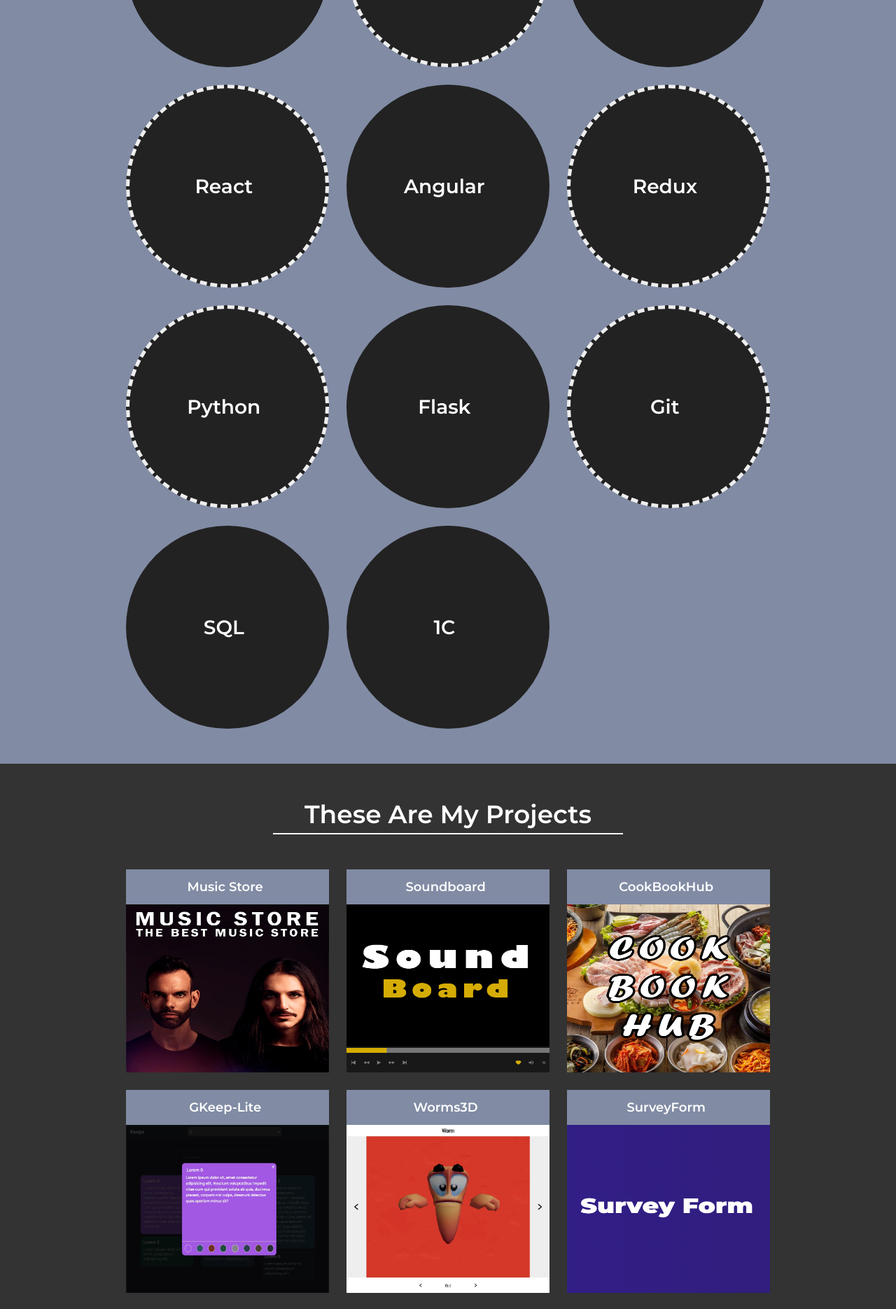
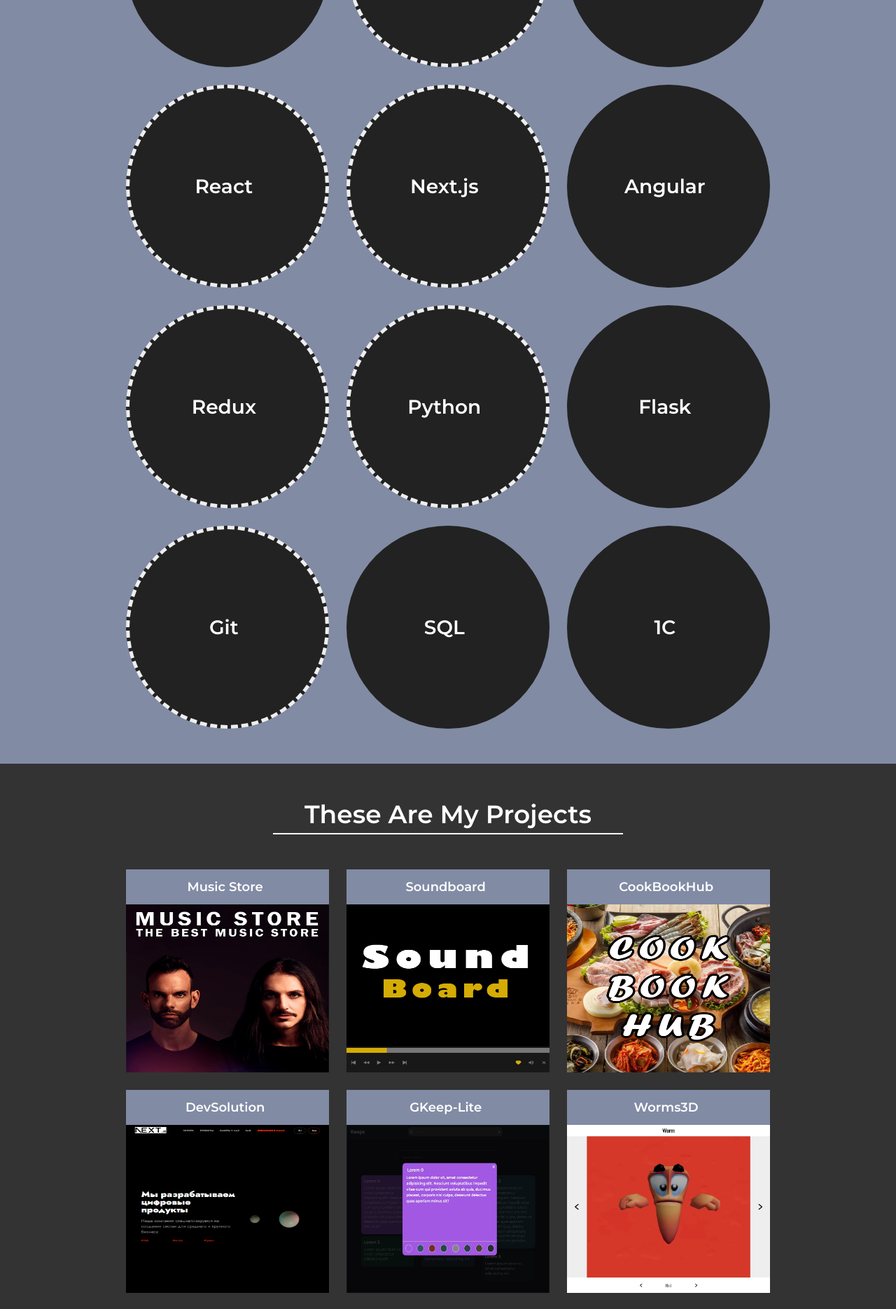
Before and after one commit to Vlaek/PortfolioLandingPage, a React (Vite) app: page / in a window 1280 px wide. Shown: the part 1460-3330 px from the top of the page at 70% size. Built offline with nearby package versions, Linux system fonts and the light colour scheme.

Commit message:
add new project

```diff
--- a/src/data/data.ts
+++ b/src/data/data.ts
@@ -29,7 +29,7 @@ export const skills = [
       'Lodash',
       'Jest',
       'ThreeJS',
-      'bem-cn'
+      'bem-cn',
     ],
   },
   {
@@ -60,6 +60,11 @@ export const skills = [
       'React Three Fiber',
       'Ant Design',
     ],
+  },
+  {
+    title: 'Next.js',
+    type: ['Frontend'],
+    extra: ['next-intl'],
   },
   {
     title: 'Angular',
@@ -175,6 +180,34 @@ export const projects = [
     mobile: true,
   },
   {
+    title: 'DevSolution',
+    img: 'project14.png',
+    href: 'https://dev-solutions-two.vercel.app/',
+    subtitle: 'React, RTK Query, TypeScript',
+    text: `A pet project on Next.js for an IT company's website is a web application developed using the Next.js framework. It is designed to present information about the company, its services, projects, frequently asked questions, and contact details.
+
+    Users can visit various pages of the website, such as "About Us," "Services," "Projects," "FAQ," and "Contact." Each page presents relevant information and functionality. For example, on the "Services" page, users can explore the listed services, and on the "Contact" page, there is a form to get in touch with the company.
+
+    The pet project can also include additional features such as the ability to switch between dark and light themes, animations, multilingual support, and form validation. This helps create a more interactive and engaging user interface. The pet project can be deployed on hosting to make it available online.`,
+    github: 'https://github.com/Vlaek/DevSolutions',
+    techs: [
+      'HTML, SCSS Modules, TypeScript',
+      'Next.js 14',
+      'i18next',
+      'React Icons',
+      'React Transition Group',
+      'React Hook Form',
+      'Redux Toolkit',
+      'classnames',
+    ],
+    screens: [
+      'https://media.giphy.com/media/HZGn1FP70qXLEqfl9U/giphy.gif',
+      'https://media.giphy.com/media/0atqeEoD7hGMiM74xU/giphy.gif',
+      'https://media.giphy.com/media/Za5h9KzSEx3FAOZRGN/giphy.gif',
+    ],
+    mobile: false,
+  },
+  {
     title: 'GKeep-Lite',
     img: 'project6.png',
     href: 'https://vlaek.github.io/GKeep-Lite-React/',
@@ -278,11 +311,7 @@ export const projects = [
     subtitle: 'React, TypeScript',
     text: 'ToDo is a pet project developed on the basis of React, and is a simple but effective task management system. It provides the user with a user-friendly interface for creating, viewing and editing a task list. It is also possible to filter and sort tasks.',
     github: 'https://github.com/Vlaek/ToDo-React',
-		techs: [
-			'HTML, CSS, SASS, JavaScript, React, TypeScript',
-			'React Transition',
-			'React Icons',
-		],
+    techs: ['HTML, CSS, SASS, JavaScript, React, TypeScript', 'React Transition', 'React Icons'],
     screens: [
       'https://i.imgur.com/ikk0AHa.gif',
       'https://i.imgur.com/fMjgHoD.gif',
@@ -300,9 +329,7 @@ export const projects = [
     subtitle: 'Angular, TypeScript',
     text: 'This is my first Angular test project.',
     github: 'https://github.com/Vlaek/AngularTestProject',
-		techs: [
-			'HTML, SCSS, TypeScript, Angular',
-		],
+    techs: ['HTML, SCSS, TypeScript, Angular'],
     screens: [],
     mobile: false,
   },
@@ -362,7 +389,7 @@ export const projects = [
 
 export const experiences = [
   {
-    title: 'Bachelor\'s degree',
+    title: "Bachelor's degree",
     img: 'bachelor-icon.png',
     imgBg: '#7febf3',
     companyName: 'Tomsk University of Control Systems and Radioelectronics',
@@ -370,7 +397,7 @@ export const experiences = [
     tasks: [
       'Information systems and technologies (09.03.02)',
       'A software module for predicting pre-emergency conditions of industrial equipment based on a recurrent neural network architecture with long-term short-term memory',
-    ]
+    ],
   },
   {
     title: 'Student',
@@ -381,7 +408,7 @@ export const experiences = [
     tasks: [
       'Completed courses from A1 to B2',
       'Received a certificate of proficiency in German language level B1',
-    ]
+    ],
   },
   {
     title: '1C Developer',
@@ -394,10 +421,10 @@ export const experiences = [
       'Development of new functionality',
       'Creating integrations with other systems via web services',
       'Code review',
-    ]
+    ],
   },
   {
-    title: 'Master\'s degree',
+    title: "Master's degree",
     img: 'master-icon.png',
     imgBg: '#f87c19',
     companyName: 'Tomsk University of Control Systems and Radioelectronics',
@@ -405,7 +432,7 @@ export const experiences = [
     tasks: [
       'Informatics and Computer Science (09.04.01)',
       'Assessment of the impact of noise input data on the training of neural networks',
-    ]
+    ],
   },
   {
     title: 'Frontend Developer',
@@ -414,11 +441,13 @@ export const experiences = [
     companyName: 'The Central Bank of Russian Federation',
     date: 'February 2024 - Present',
     tasks: [
+      'Developing a user interface for a React web application using Redux for state management',
       'Development of new functionality',
-      'Updating the system to the new API',
+      'Updating the system to a new API, supporting the old API',
       'Fixing bugs in application logic and interface errors',
-      'Code review',
+      'Participating in the code review and maintaining a high coding standard',
+      'Participate in team meetings and discussions to share ideas and optimize workflow',
       'Mentoring',
-    ]
+    ],
   },
 ]
```
Also changed, not shown: public/img/project14.png (added). Lines whose indentation alone changed are shown as unchanged.
